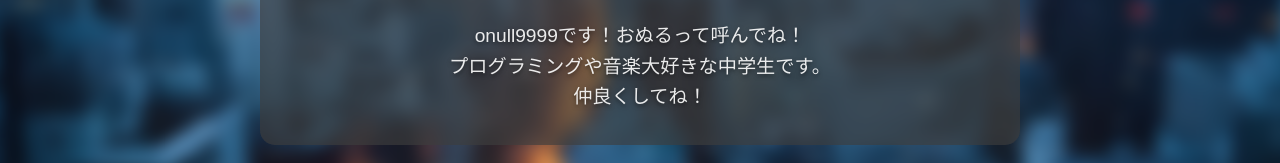
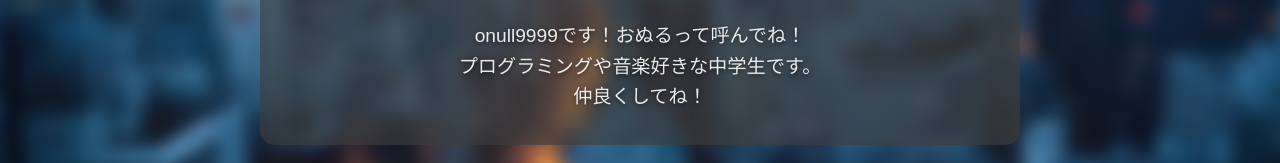
Before and after one commit to onull9999/me, a plain HTML site: page index.html in a window 1280 px wide. Shown: the part 459-622 px from the top of the page. Drawn offline with Linux system fonts and the light colour scheme.

Commit message:
Update index.html

```diff
--- a/index.html
+++ b/index.html
@@ -226,7 +226,7 @@
             <h2>自己紹介</h2>
             <p class="introduction-text">
                 onull9999です！おぬるって呼んでね！<br>
-                プログラミングや音楽大好きな中学生です。<br>
+                プログラミングや音楽好きな中学生です。<br>
                 仲良くしてね！
             </p>
         </div>
```
